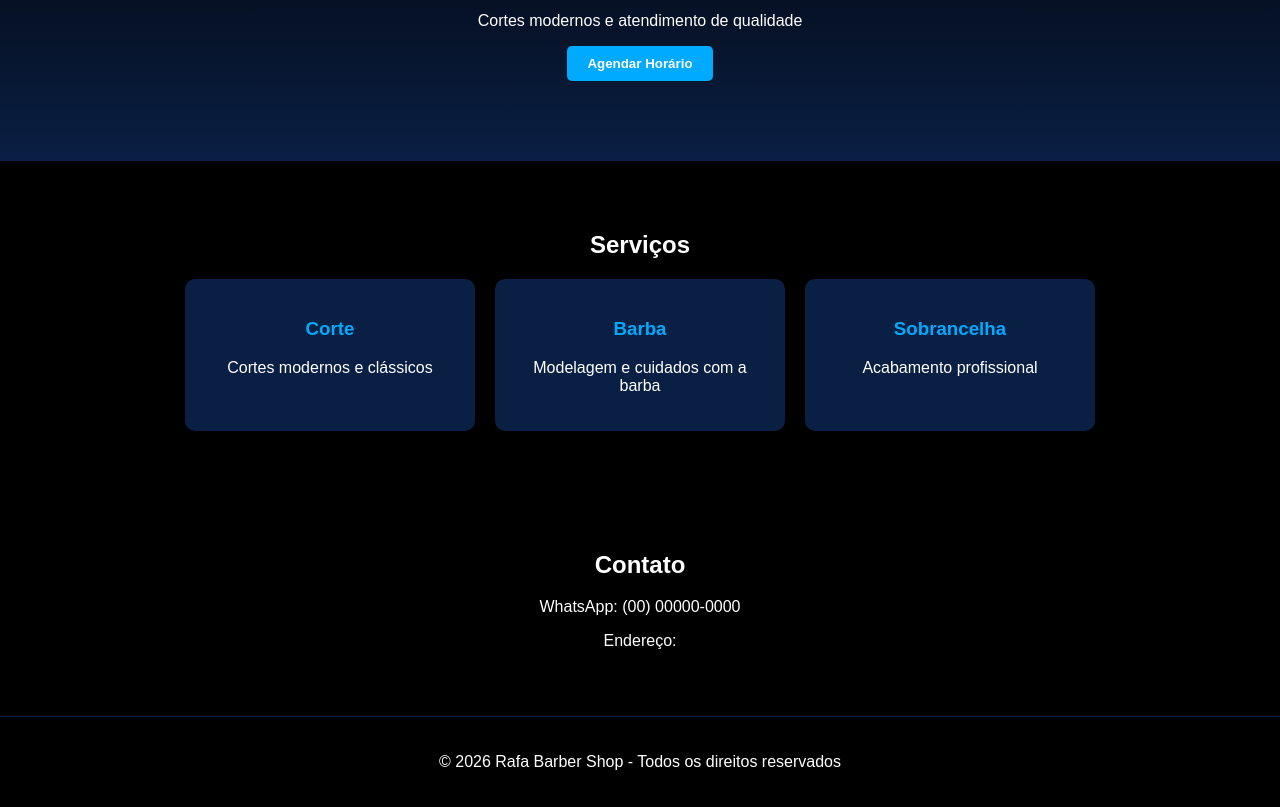
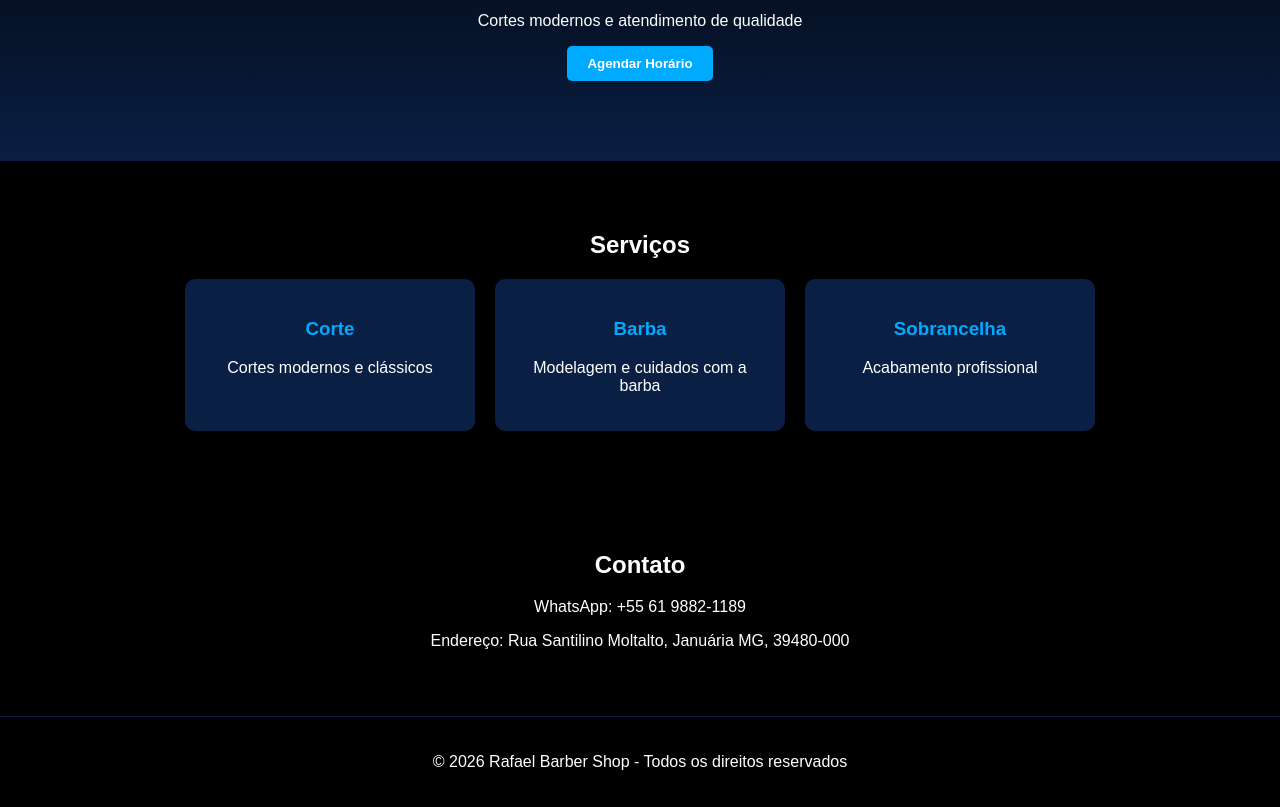
Before and after one commit to Valedascerejeiras/Barber-shop-beta-, a plain HTML site: page index.html in a window 1280 px wide. Shown: the part 294-1101 px from the top of the page. Drawn offline with Linux system fonts and the light colour scheme.

Commit message:
Update index.html

```diff
--- a/index.html
+++ b/index.html
@@ -122,9 +122,9 @@ button:hover {
   </div>
 </section><section id="contato" class="section">
   <h2>Contato</h2>
-  <p>WhatsApp: (00) 00000-0000</p>
-  <p>Endereço: </p>
+  <p>WhatsApp: +55 61 9882-1189</p>
+  <p>Endereço: Rua Santilino Moltalto, Januária MG, 39480-000</p>
 </section><footer>
-  <p>© 2026 Rafa Barber Shop - Todos os direitos reservados</p>
+  <p>© 2026 Rafael Barber Shop - Todos os direitos reservados</p>
 </footer></body>
-</html>
+  </html>
```
